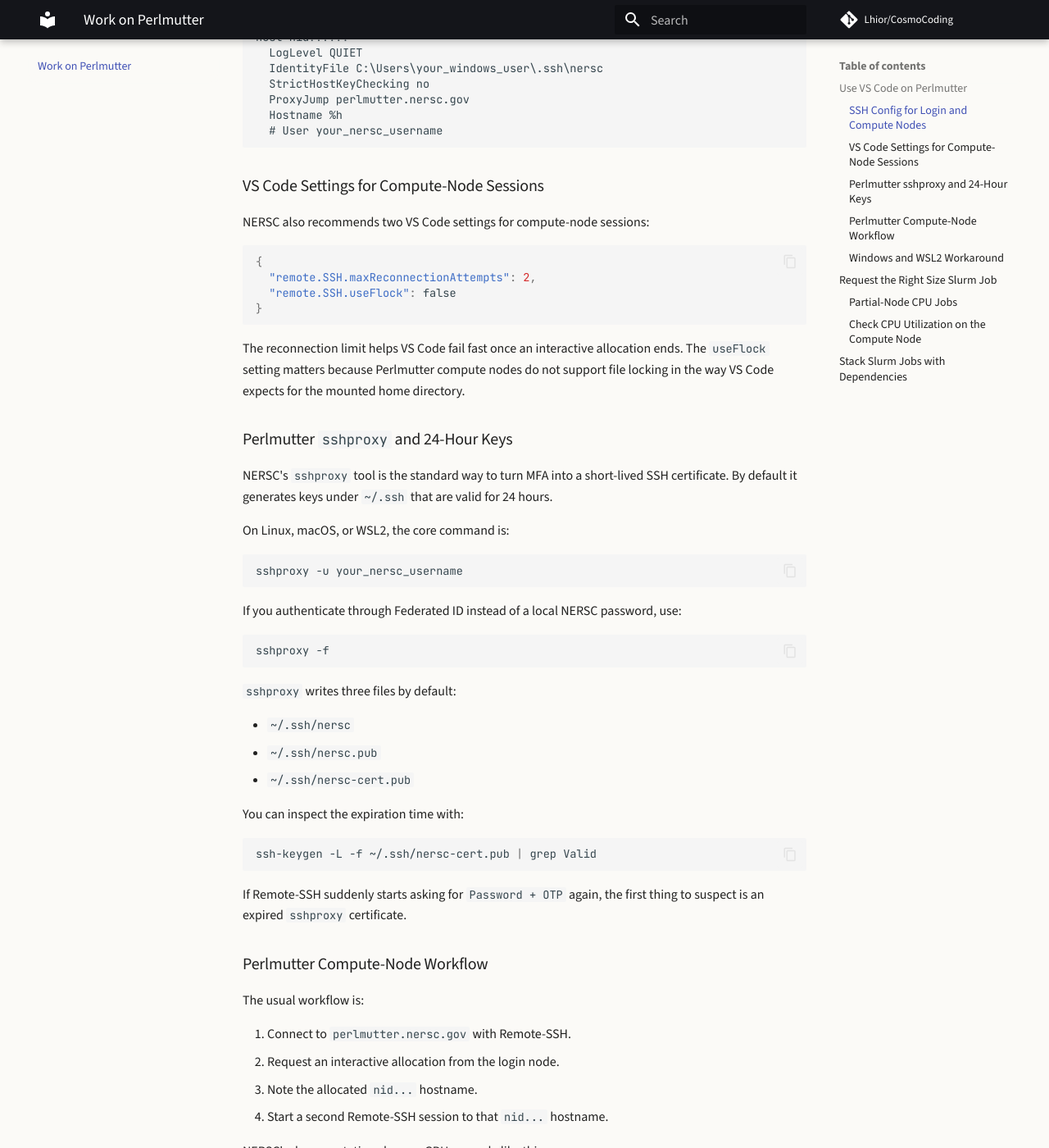
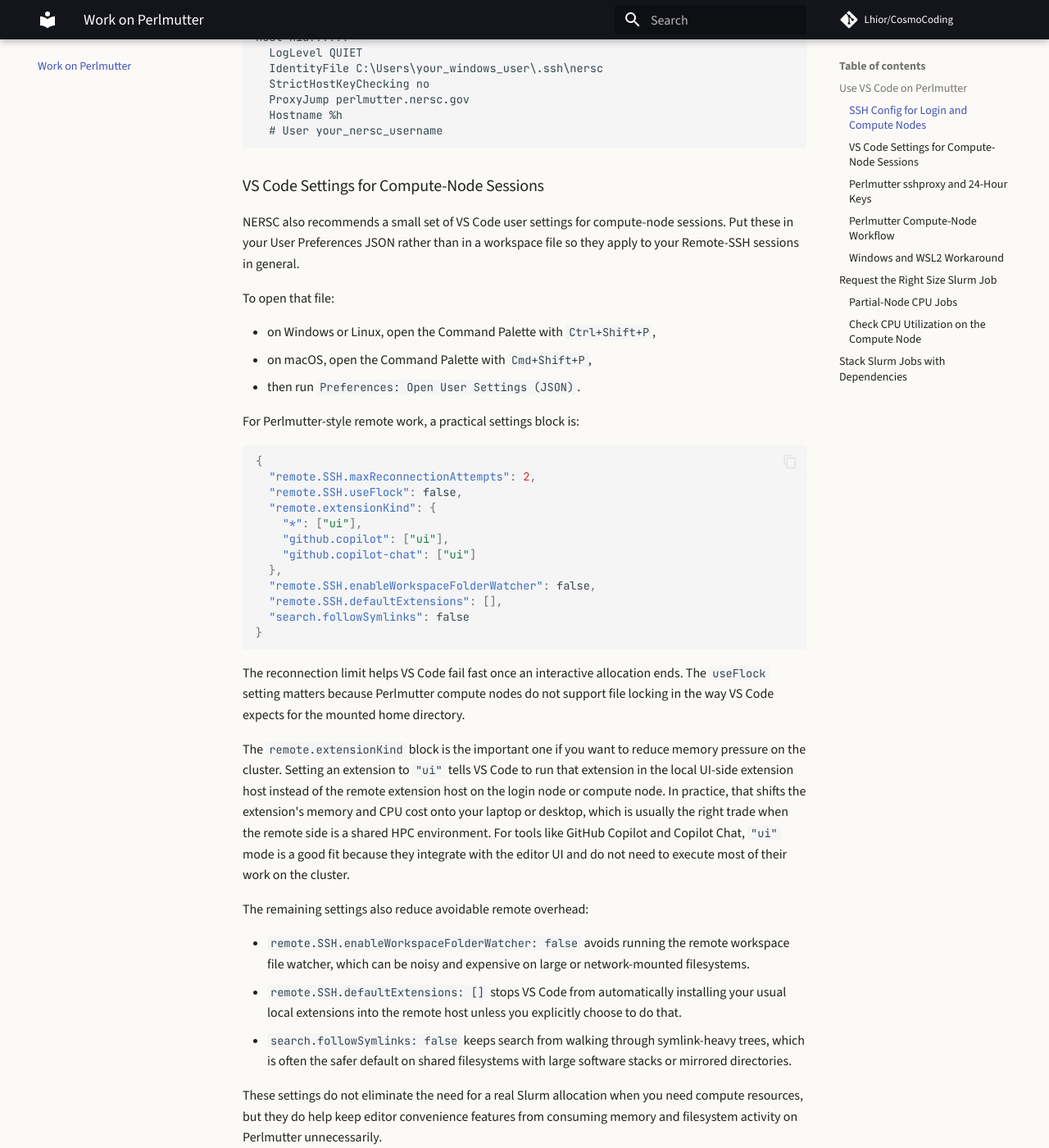
Before and after one commit to Lhior/CosmoCoding, an MkDocs documentation site: the page built from docs/hpc.md, in a window 1280 px wide and 1400 px high, scrolled down 1414 px. Shown: the whole window at 82% size. Built offline with MkDocs 1.6.1 and Material for MkDocs 9.7.7, drawn with Linux system fonts in a browser that asks for light colours; comment, search, counter and statistics services are not loaded.

Commit message:
Add local extension processing tips for ssh sessions

````diff
--- a/docs/hpc.md
+++ b/docs/hpc.md
@@ -59,16 +59,42 @@ Host nid??????
 
 ### VS Code Settings for Compute-Node Sessions
 
-NERSC also recommends two VS Code settings for compute-node sessions:
+NERSC also recommends a small set of VS Code user settings for compute-node sessions. Put these in your User Preferences JSON rather than in a workspace file so they apply to your Remote-SSH sessions in general.
+
+To open that file:
+
+- on Windows or Linux, open the Command Palette with `Ctrl+Shift+P`,
+- on macOS, open the Command Palette with `Cmd+Shift+P`,
+- then run `Preferences: Open User Settings (JSON)`.
+
+For Perlmutter-style remote work, a practical settings block is:
 
 ```json
 {
   "remote.SSH.maxReconnectionAttempts": 2,
-  "remote.SSH.useFlock": false
+  "remote.SSH.useFlock": false,
+  "remote.extensionKind": {
+    "*": ["ui"],
+    "github.copilot": ["ui"],
+    "github.copilot-chat": ["ui"]
+  },
+  "remote.SSH.enableWorkspaceFolderWatcher": false,
+  "remote.SSH.defaultExtensions": [],
+  "search.followSymlinks": false
 }
 ```
 
 The reconnection limit helps VS Code fail fast once an interactive allocation ends. The `useFlock` setting matters because Perlmutter compute nodes do not support file locking in the way VS Code expects for the mounted home directory.
+
+The `remote.extensionKind` block is the important one if you want to reduce memory pressure on the cluster. Setting an extension to `"ui"` tells VS Code to run that extension in the local UI-side extension host instead of the remote extension host on the login node or compute node. In practice, that shifts the extension's memory and CPU cost onto your laptop or desktop, which is usually the right trade when the remote side is a shared HPC environment. For tools like GitHub Copilot and Copilot Chat, `"ui"` mode is a good fit because they integrate with the editor UI and do not need to execute most of their work on the cluster.
+
+The remaining settings also reduce avoidable remote overhead:
+
+- `remote.SSH.enableWorkspaceFolderWatcher: false` avoids running the remote workspace file watcher, which can be noisy and expensive on large or network-mounted filesystems.
+- `remote.SSH.defaultExtensions: []` stops VS Code from automatically installing your usual local extensions into the remote host unless you explicitly choose to do that.
+- `search.followSymlinks: false` keeps search from walking through symlink-heavy trees, which is often the safer default on shared filesystems with large software stacks or mirrored directories.
+
+These settings do not eliminate the need for a real Slurm allocation when you need compute resources, but they do help keep editor convenience features from consuming memory and filesystem activity on Perlmutter unnecessarily.
 
 ### Perlmutter `sshproxy` and 24-Hour Keys
 
````
